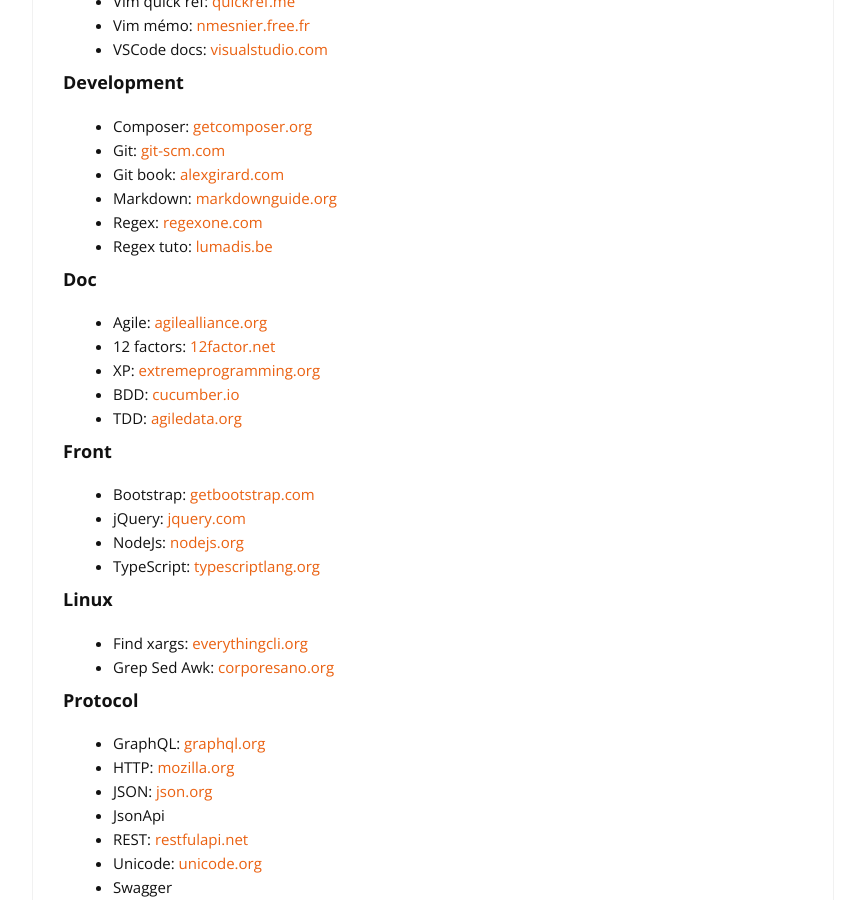
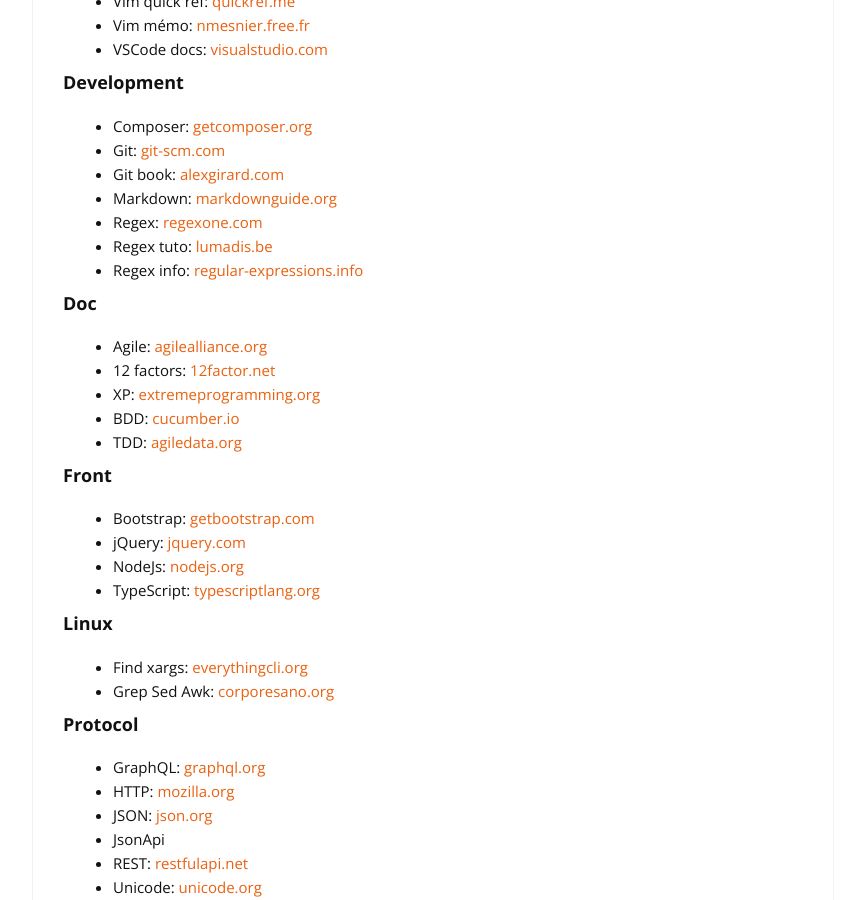
Before and after one commit to cylmat/cylmat.github.io, a Jekyll site: the page built from _pages/USEFUL.md, in a window 1280 px wide and 900 px high, scrolled down 1670 px. Shown: the whole window, without its empty margins (207-1072 px from the left). Built offline with Jekyll 4.4.1, drawn with Linux system fonts in a browser that asks for light colours; nearby versions of some CDN libraries.

Commit message:
Update USEFUL.md

```diff
--- a/_pages/USEFUL.md
+++ b/_pages/USEFUL.md
@@ -67,6 +67,7 @@
 + Markdown: [markdownguide.org](https://www.markdownguide.org/cheat-sheet)
 + Regex: [regexone.com](https://regexone.com)
 + Regex tuto: [lumadis.be](https://lumadis.be/regex)
++ Regex info: [regular-expressions.info](https://www.regular-expressions.info)
 
 ### Doc
 + Agile: [agilealliance.org](https://www.agilealliance.org/agile101/12-principles-behind-the-agile-manifesto)
```
